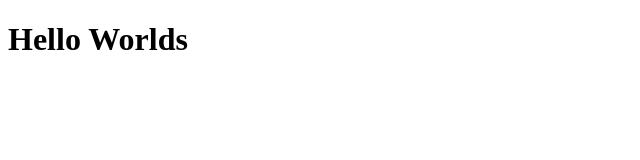
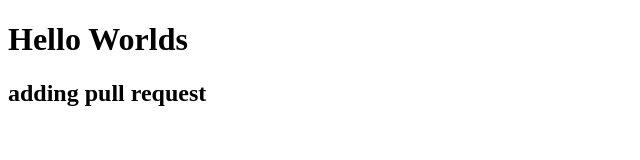
Before and after one commit to MuskanGupta12/dummy-project, a plain HTML site: page index.html in a window 1280 px wide. Shown: the whole page, without its empty margins (0-640 px from the left). Drawn offline with Linux system fonts and the light colour scheme.

Commit message:
adding pull request

```diff
--- a/index.html
+++ b/index.html
@@ -5,5 +5,6 @@
 </head>
 <body>
 	<h1>Hello Worlds</h1>
+	<h2>adding pull request</h2>
 </body>
 </html>
```
